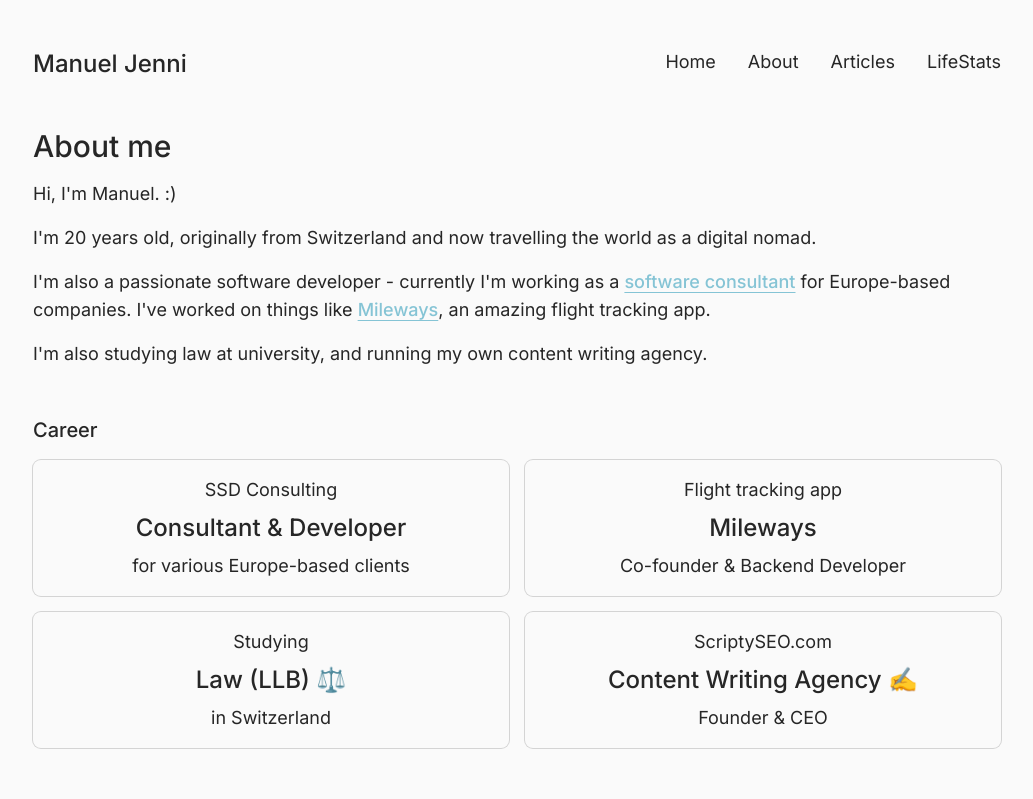
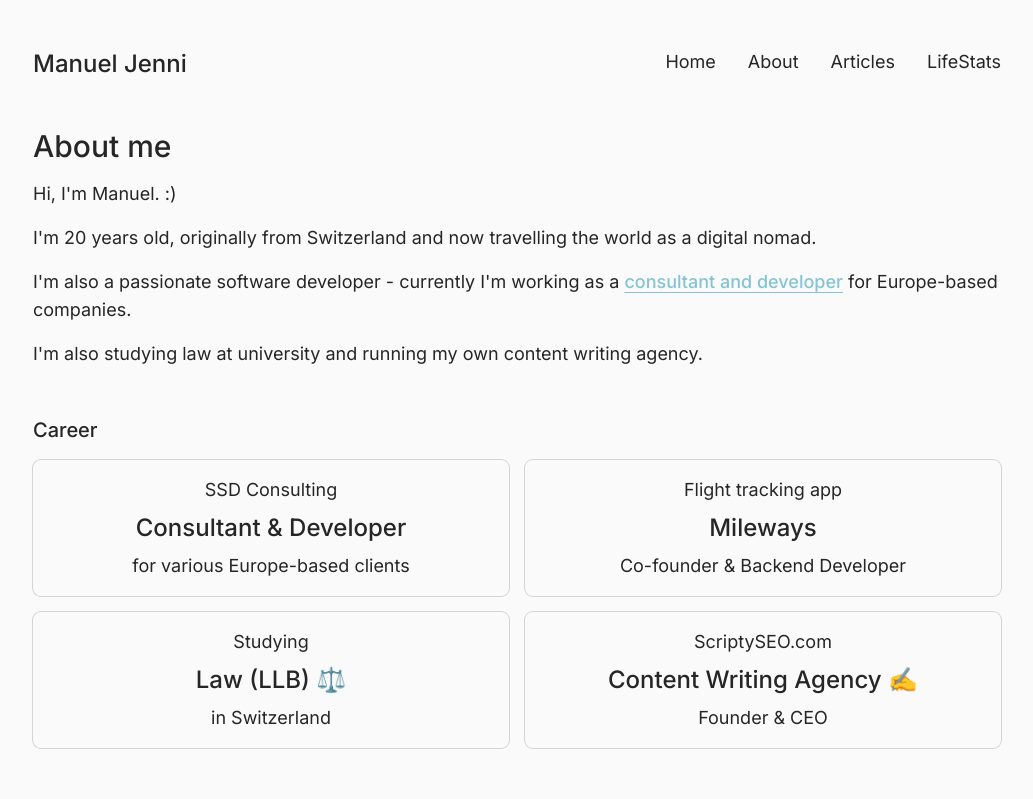
Before and after one commit to manueljenni/manueljenni.com_nextjs, a Next.js app: page /about in a window 1280 px wide. Shown: the top 799 px of the page, without its empty margins (123-1156 px from the left). Built offline with nearby package versions, Linux system fonts and the light colour scheme.

Commit message:
Update about

```diff
--- a/app/about/page.tsx
+++ b/app/about/page.tsx
@@ -17,17 +17,13 @@ export default function page() {
           </p>
           <p>
             I'm also a passionate software developer - currently I'm working as a{" "}
-            <Link href="https://www.ssd-consulting.com" className="accentText">
-              software consultant
+            <Link href="https://www.ssd-consulting.com" className="accentText" target="_blank">
+              consultant and developer
             </Link>{" "}
-            for Europe-based companies. I've worked on things like{" "}
-            <Link href="https://www.mileways.com" className="accentText">
-              Mileways
-            </Link>
-            , an amazing flight tracking app.
+            for Europe-based companies.
           </p>
           <p>
-            I'm also studying law at university, and running my own content writing
+            I'm also studying law at university and running my own content writing
             agency.
           </p>
         </div>
@@ -40,11 +36,14 @@ export default function page() {
             main="Consultant & Developer"
             bottom="for various Europe-based clients"
           />
-          <BoxThree
-            top="Flight tracking app"
-            main="Mileways"
-            bottom="Co-founder & Backend Developer"
-          />
+          <Link href="https://www.mileways.com" target="_blank">
+            <BoxThree
+              top="Flight tracking app"
+              main="Mileways"
+              bottom="Co-founder & Backend Developer"
+              className="cursor-pointer"
+            />
+          </Link>
           <BoxThree top="Studying" main="Law (LLB) ⚖️" bottom="in Switzerland" />
           <BoxThree
             top="ScriptySEO.com"
```
